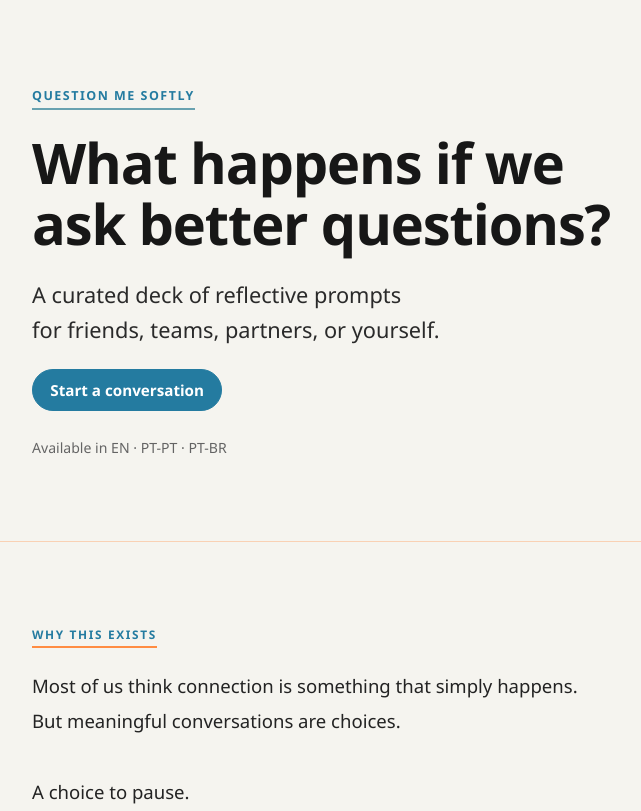
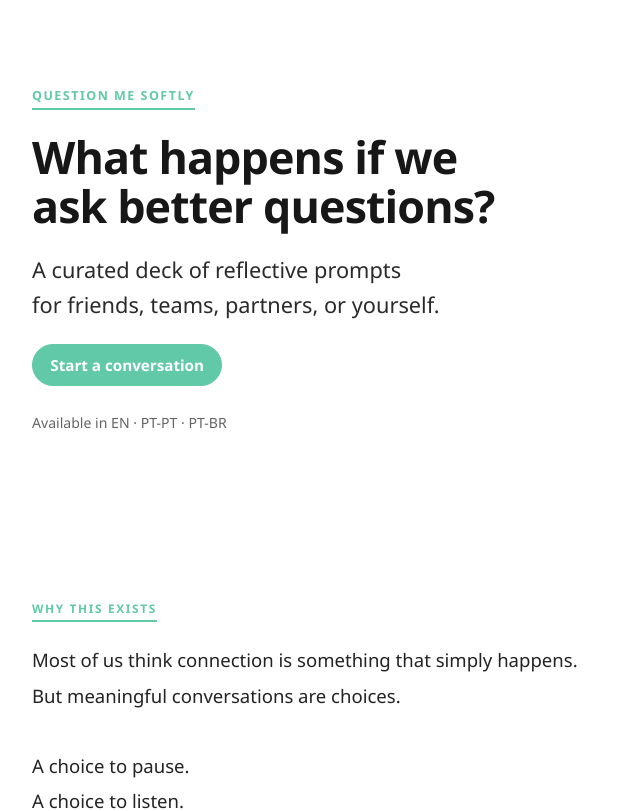
Before and after one commit to carlarsmendes/questionmesoftly_v2, a Next.js app in the folder question-me-softly/: page / in a window 1280 px wide. Shown: the top 811 px of the page, without its empty margins (274-915 px from the left). Built offline with nearby package versions, Linux system fonts and the light colour scheme.

Commit message:
style: simplify landing accents and reduce hero headline size

```diff
--- a/question-me-softly/src/app/page.module.css
+++ b/question-me-softly/src/app/page.module.css
@@ -1,32 +1,22 @@
 .page {
-  --accent-primary: #247ba0;
-  --accent-secondary: #69a2b0;
-  --accent-tertiary: #ff8c42;
+  --accent-primary: #61c9a8;
+  --accent-primary-hover: #4fb293;
   --text-main: #171717;
   --text-soft: #4b4b4b;
-  --divider: rgba(255, 140, 66, 0.34);
 
   min-height: 100svh;
   color: var(--text-main);
-  background: #f5f4ef;
+  background: #fff;
   font-family: "Avenir Next", Avenir, "Segoe UI", sans-serif;
 }
 
 .band {
   width: 100%;
-  border-top: 1px solid var(--divider);
+  background: #fff;
 }
 
 .heroBand {
   border-top: 0;
-}
-
-.bandMuted {
-  background: #f0efea;
-}
-
-.finalBand {
-  background: #f7f6f2;
 }
 
 .inner {
@@ -49,12 +39,12 @@
   letter-spacing: 0.12em;
   color: var(--accent-primary);
   text-transform: uppercase;
-  border-bottom: 2px solid var(--accent-secondary);
+  border-bottom: 2px solid var(--accent-primary);
   padding-bottom: 0.25rem;
 }
 
 .headline {
-  font-size: clamp(2.15rem, 5.1vw, 3.5rem);
+  font-size: clamp(1.75rem, 4.2vw, 2.8rem);
   line-height: 1.1;
   font-weight: 650;
   letter-spacing: -0.02em;
@@ -82,8 +72,8 @@
 }
 
 .primaryCta:hover {
-  background: var(--accent-tertiary);
-  border-color: var(--accent-tertiary);
+  background: var(--accent-primary-hover);
+  border-color: var(--accent-primary-hover);
 }
 
 .languages {
@@ -108,7 +98,7 @@
   margin-bottom: 1.28rem;
   font-weight: 700;
   text-transform: uppercase;
-  border-bottom: 2px solid var(--accent-tertiary);
+  border-bottom: 2px solid var(--accent-primary);
   padding-bottom: 0.23rem;
 }
 
@@ -159,7 +149,7 @@
 }
 
 .footer {
-  border-top: 1px solid var(--divider);
+  border-top: 0;
   padding-top: 1.35rem;
   display: flex;
   flex-direction: column;
@@ -186,7 +176,7 @@
 }
 
 .footerLink:hover {
-  color: var(--accent-tertiary);
+  color: var(--accent-primary-hover);
 }
 
 @media (max-width: 640px) {
```
